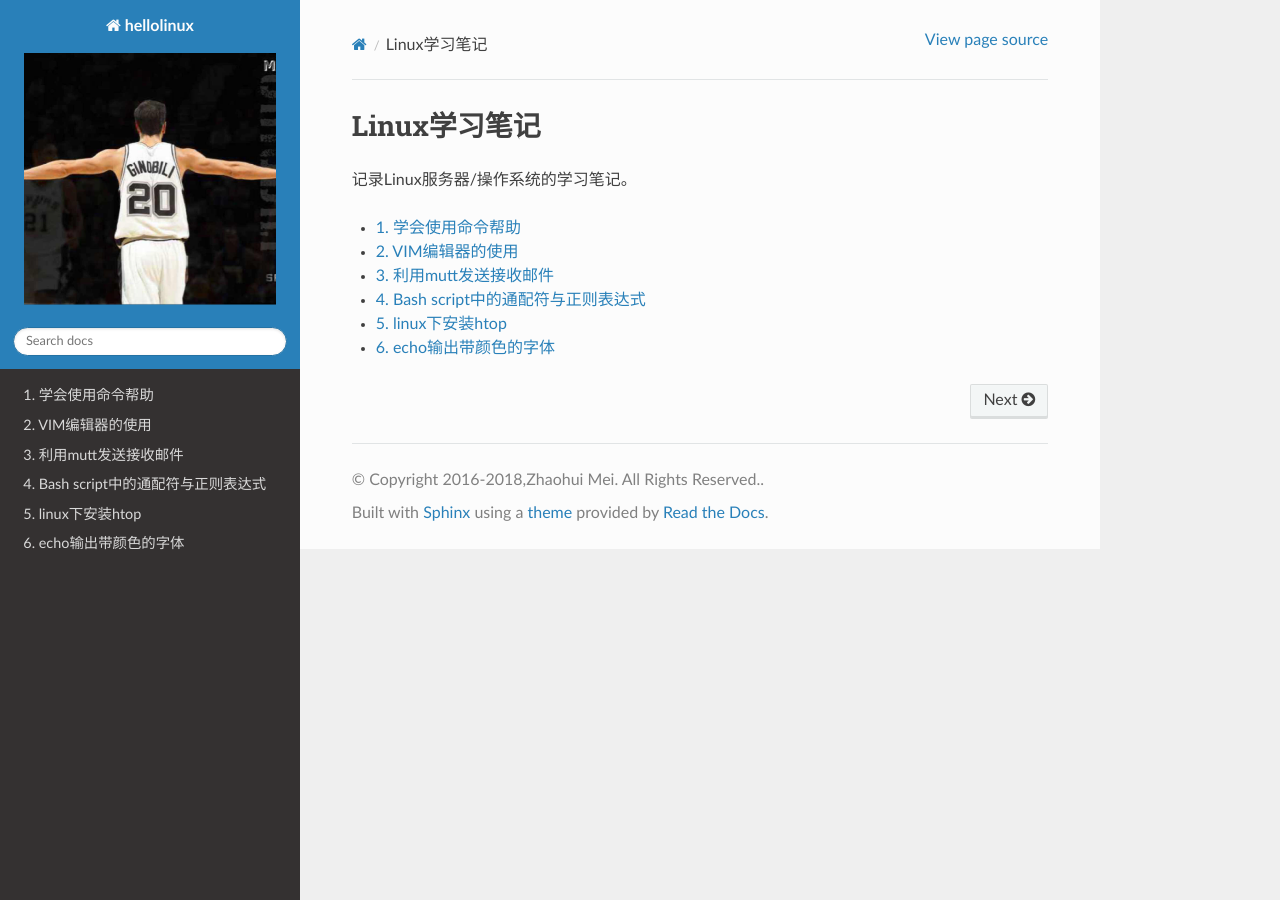
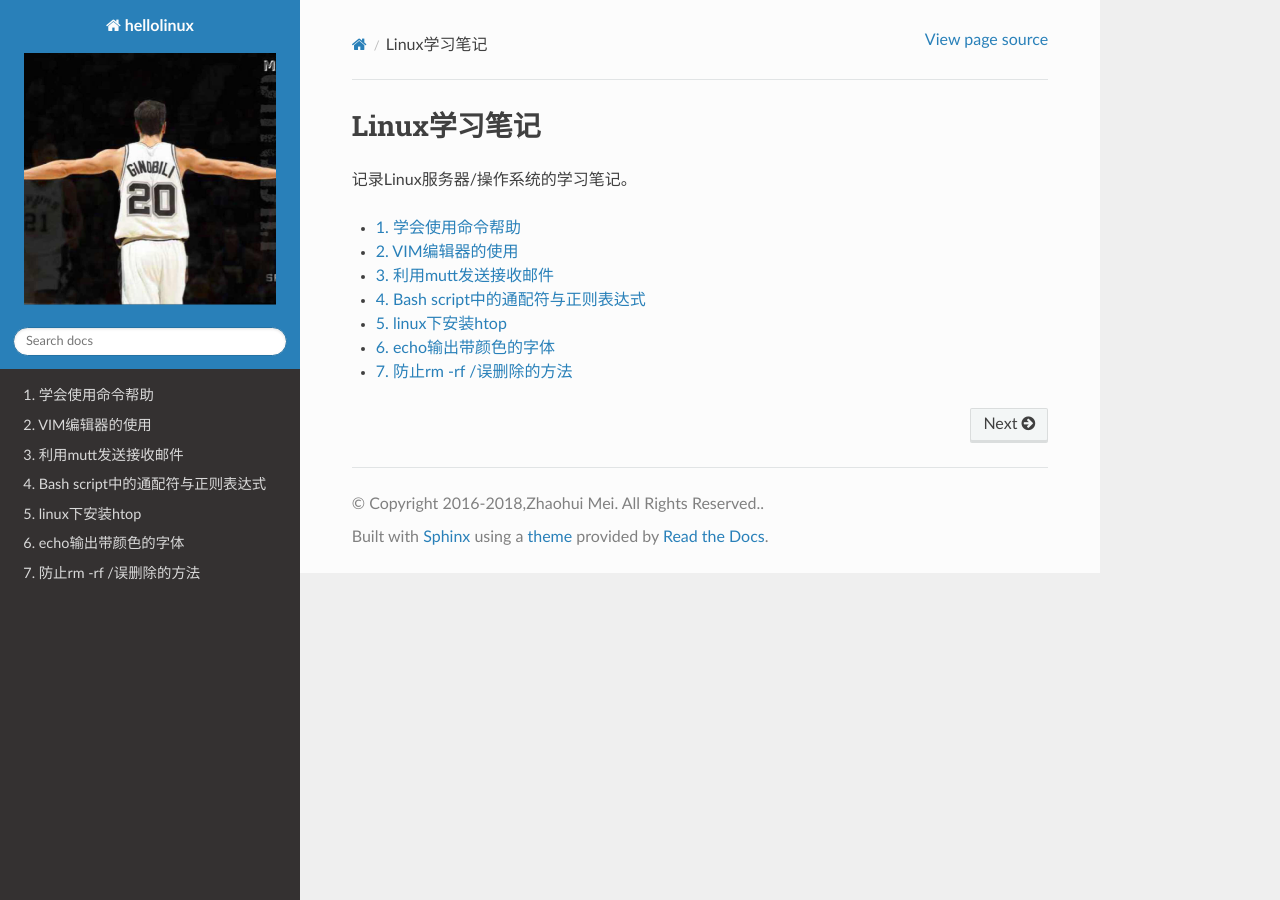
Before and after one commit to meizhaohui/hellolinux, a Sphinx documentation site: the page built from source/index.rst, in a window 1280 px wide. Built offline with Sphinx 7.4.7 and the Read the Docs theme 2.0.0, drawn with Linux system fonts in a browser that asks for light colours; some of the changed lines change nothing that is shown.

Commit message:
forbit use rm to delete root path,use safe-rm or trash-put

```diff
--- /dev/null
+++ b/source/07_forbit_use_rm_to_delete_root_path.rst
@@ -0,0 +1,282 @@
+.. _07_forbit_use_rm_to_delete_root_path:
+
+===========================
+防止rm -rf /误删除的方法
+===========================
+
+概述
+--------------
+
+"rm -rf /"意味着擦除根路径/下挂载的所有内容而无需询问。 `rm -rf /` 命令在Linux下执行后，就是一场灾难。
+
+为了防止这种误删除操作，找了很多办法，有建议回收站机制、也有说给重要目录设置权限等等方法、还有替换rm删除命令的方法；总结了一下，还是觉得禁用rm命令，并设置安全删除命令 `safe-rm` 和垃圾回收机制 `trash-cli` 。
+
+
+safe-rm安全删除命令
+---------------------------
+
+
+`safe-rm`，它具有 `rm` 命令的所有功能，不过 `safe-rm` 命令可以设置路径黑名单，也就是说在黑名单中的目录或文件将不会被删除；我们把 `rm` 命令禁用，之后执行 `safe-rm` 命令，也就不会误删除黑名单中的目录或文件了。
+
+`safe-rm` 的官网：https://repo.or.cz/w/safe-rm.git
+
+- README文档::
+
+    safe-rm - https://launchpad.net/safe-rm
+    prevention of accidental deletions using a directory blacklist
+
+    Copyright (C) 2008-2014  Francois Marier <francois@fmarier.org>
+
+       This program is free software: you can redistribute it and/or modify
+       it under the terms of the GNU General Public License as published by
+       the Free Software Foundation, either version 3 of the License, or
+       (at your option) any later version.
+
+       This program is distributed in the hope that it will be useful,
+       but WITHOUT ANY WARRANTY; without even the implied warranty of
+       MERCHANTABILITY or FITNESS FOR A PARTICULAR PURPOSE.  See the
+       GNU General Public License for more details.
+
+       You should have received a copy of the GNU General Public License
+       along with this program.  If not, see <http://www.gnu.org/licenses/>.
+
+    How to use
+    -----------
+
+    Once you have installed safe-rm on your system (see INSTALL), you will need to
+    fill the system-wide or user-specific blacklists with the paths that you'd like
+    to protect against accidental deletion.
+
+    The system-wide blacklist lives in /etc/safe-rm.conf and you should probably add
+    paths like these:
+
+      /
+      /etc
+      /usr
+      /usr/lib
+      /var
+
+    The user-specific blacklist lives in ~/.config/safe-rm and could include things like:
+
+      /home/username/documents
+      /home/username/documents/*
+      /home/username/.mozilla
+
+
+    Other approaches
+    -----------------
+
+    If you want more protection than what safe-rm can offer, here are a few suggestions.
+
+    You could of couse request confirmation everytime you delete a file by putting this in
+    your /etc/bash.bashrc:
+
+      alias rm='rm -i'
+
+    But this won't protect you from getting used to always saying yes, or from accidently
+    using 'rm -rf'.
+
+    Or you could make use of the Linux filesystem "immutable" attribute by marking (as root)
+    each file you want to protect:
+
+      chattr +i file
+
+    Of course this is only usable on filesystems which support this feature.
+
+    Here are two projects which allow you to recover recently deleted files by trapping
+    all unlink(), rename() and open() system calls through the LD_PRELOAD facility:
+
+      delsafe
+      http://homepage.esoterica.pt/~nx0yew/delsafe/
+
+      libtrashcan
+      http://hpux.connect.org.uk/hppd/hpux/Development/Libraries/libtrash-0.2/readme.html
+
+    There are also projects which implement the FreeDesktop.org trashcan spec. For example:
+
+      trash-cli
+      http://code.google.com/p/trash-cli/
+
+    Finally, this project is a fork of GNU coreutils and adds features similar to safe-rm
+    to the rm command directly:
+
+      http://wiki.github.com/d5h/rmfd/
+
+
+- 下载::
+
+    [root@localhost ~]$ wget https://launchpad.net/safe-rm/trunk/0.12/+download/safe-rm-0.12.tar.gz
+
+- 解压::
+
+    [root@localhost ~]$ tar -zxvf safe-rm-0.12.tar.gz
+
+- 查看rm存放的路径::
+
+    [root@localhost ~]$ whereis rm
+    /usr/bin/rm
+
+- 查看PATH环境变量::
+
+    [root@localhost ~]$ echo $PATH
+    /usr/local/sbin:/usr/local/bin:/sbin:/bin:/usr/sbin:/usr/bin:/root/bin
+
+- 复制safe-rm到/usr/local/bin目录下(将 safe-rm放在 $PATH中比原rm程序靠前的位置)::
+
+    [root@localhost ~]$ cp ~/safe-rm-0.12/safe-rm /usr/local/bin/safe-rm
+
+- 创建/etc/safe-rm.conf，设置路径黑名单，将重要文件或者目录的完整路径输入进去保存就可以了，每条以回车分隔::
+
+    [root@localhost ~]$ touch /etc/safe-rm.conf
+    [root@localhost ~]$ cat /etc/safe-rm.conf
+    /
+    /bin
+    /boot
+    /dev
+    /etc
+    /home
+    /initrd
+    /lib
+    /proc
+    /root
+    /sbin
+    /sys
+    /usr
+    /usr/bin
+    /usr/include
+    /usr/lib
+    /usr/local
+    /usr/local/bin
+    /usr/local/include
+    /usr/local/sbin
+    /usr/local/share
+    /usr/sbin
+    /usr/share
+    /usr/src
+    /var
+    /etc/safe-rm.conf
+    [root@localhost ~]$
+
+- 测试safe-rm命令，safe-rm会跳过/etc/safe-rm.conf中配置的目录或文件（最好先找个测试目录进行实验，别弄不好成灾难了....）::
+
+    [root@localhost ~]$ echo "/a/b/c" >> /etc/safe-rm.conf
+    [root@localhost ~]$ mkdir -p /a/b/c
+    [root@localhost ~]$ safe-rm -rm /a/b/c
+    safe-rm: skipping /a/b/c
+
+
+trash-cli垃圾回收机制
+---------------------------
+
+trash-cli是一个使用python开发的软件包，包含trash-put、trash-rm、trash-list、trash-restore、trash、trash-empty等命令，我们可以通过这些命令，将文件移动到回收站，或者还原删除了的文件。
+
+trash-cli提供以下命令：
+
+- trash-put          trash files and directories.  将文件或目录移入回收站
+- trash-empty       empty the trashcan(s).   清空回收站
+- trash-list          list trashed files.    列出回收站中的文件
+- trash-restore       restore a trashed file.  还原回收站中的文件
+- trash-rm  remove individual files from the trashcan. 删除回收站中的单个文件
+
+参考：https://github.com/andreafrancia/trash-cli
+
+
+简易安装
+~~~~~~~~~~~~
+
+依赖:
+
+ - Python 2.7 or Python 3
+ - setuptools
+
+安装命令::
+
+    [root@localhost ~]$ easy_install trash-cli
+
+源码安装
+~~~~~~~~~~~~
+
+安装命令::
+
+    [root@localhost ~]$ git clone https://github.com/andreafrancia/trash-cli.git
+    [root@localhost ~]$ cd trash-cli
+    [root@localhost ~]$ python setup.py install
+
+使用方法
+~~~~~~~~~~~~
+
+删除文件::
+
+    [root@localhost ~]$ trash-put foo
+
+列出回收站中的文件::
+
+    [root@localhost ~]$ trash-list
+    2008-06-01 10:30:48 /root/bar
+    2008-06-02 21:50:41 /root/bar
+    2008-06-23 21:50:49 /root/foo
+
+搜索回收站::
+
+    [root@localhost ~]$ trash-list | grep foo
+    2007-08-30 12:36:00 /root/foo
+    2007-08-30 12:39:41 /root/foo
+
+恢复回收站中的文件::
+
+    [root@localhost ~]$ trash-restore
+    0 2007-08-30 12:36:00 /root/foo
+    1 2007-08-30 12:39:41 /root/bar
+    2 2007-08-30 12:39:41 /root/bar2
+    3 2007-08-30 12:39:41 /root/foo2
+    4 2007-08-30 12:39:41 /root/foo
+    What file to restore [0..4]: 4
+    $ ls foo
+    foo
+
+清空回收站::
+
+    [root@localhost ~]$ trash-empty
+
+删除回收站中<days>天前的文件::
+
+   [root@localhost ~]$ trash-empty <days>
+
+示例::
+
+    [root@localhost ~]$ date
+    Tue Feb 19 20:26:52 CET 2008
+    [root@localhost ~]$ trash-list
+    2008-02-19 20:11:34 /home/einar/today
+    2008-02-18 20:11:34 /home/einar/yesterday
+    2008-02-10 20:11:34 /home/einar/last_week
+    [root@localhost ~]$ trash-empty 7
+    [root@localhost ~]$ trash-list
+    2008-02-19 20:11:34 /home/einar/today
+    2008-02-18 20:11:34 /home/einar/yesterday
+    [root@localhost ~]$ trash-empty 1
+    [root@localhost ~]$ trash-list
+    2008-02-19 20:11:34 /home/einar/today
+
+仅删除匹配的文件::
+
+    [root@localhost ~]$ trash-rm \*.o
+
+Note: you need to use quotes in order to protect the pattern from shell expansion.(你需要使用引号来保护模式免受shell扩展。)
+
+配置~/.bashrc禁用rm命令
+---------------------------
+
+在~/.bashrc中重命名rm::
+
+    [root@localhost ~]$ cat ~/.bashrc|grep 'trash-put'
+    alias rm='echo -e "Info:\033[31mrm can not be used, please use \033[32msafe-rm\033[0m or \033[32mtrash-put\033[0m\n"'
+    [root@localhost ~]$ source ~/.bashrc
+    [root@localhost ~]$rm
+    Info:rm can not be used, please use safe-rm or trash-put
+
+参考文献：
+
+- `safe-rm <https://repo.or.cz/w/safe-rm.git>`_
+
+- `trash-cli官网 <https://github.com/andreafrancia/trash-cli>`_
--- a/source/index.rst
+++ b/source/index.rst
@@ -14,3 +14,4 @@
     04_wildcard_regular_expression_in_bash_script
     05_how_to_install_htop_in_linux
     06_echo_color_font
+    07_forbit_use_rm_to_delete_root_path
```
